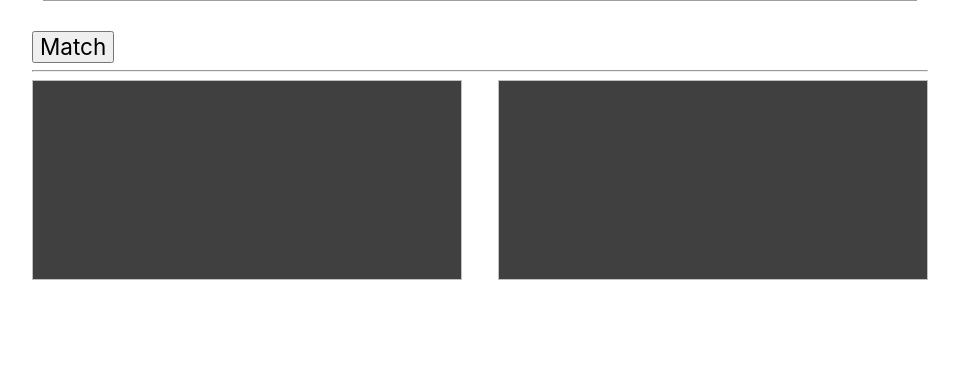
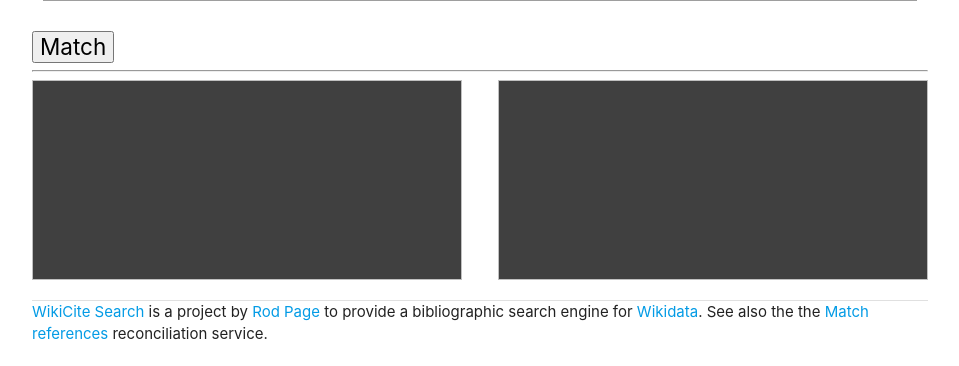
Before and after one commit to rdmpage/wikicite-search, a PHP site: page /match.html in a window 1280 px wide. Shown: the part 481-847 px from the top of the page, without its empty margins (160-1119 px from the left). Before the commit the page ends 761 px from the top, so only its background shows below. Run offline with PHP 8.4, Linux system fonts and the light colour scheme; some libraries are stand-ins or nearby versions.

Commit message:
Tweak the interface

```diff
--- a/match.html
+++ b/match.html
@@ -82,7 +82,8 @@
 
 					   		for (var j in data[i].result) {
 					   			$('#' + i + '_name').html(data[i].result[j].name);
-					   			$('#' + i + '_id').html('<a href="./api.php?id=' + data[i].result[j].id + '&format=citeproc" target="_new"><div style="width:100px;white-space: nowrap;  overflow: hidden;  text-overflow: ellipsis;">' +  data[i].result[j].id + '</div></a>');
+					   			//$('#' + i + '_id').html('<a href="./api.php?id=' + data[i].result[j].id + '&format=citeproc" target="_new"><div style="width:100px;white-space: nowrap;  overflow: hidden;  text-overflow: ellipsis;">' +  data[i].result[j].id + '</div></a>');
+					   			$('#' + i + '_id').html('<a href="./?q=' + data[i].result[j].id + '" target="_new"><div style="width:100px;white-space: nowrap;  overflow: hidden;  text-overflow: ellipsis;">' +  data[i].result[j].id + '</div></a>');
 					   			$('#' + i + '_score').html(data[i].result[j].score.toFixed(2));
 					   		}
 					   } else {
@@ -162,6 +163,17 @@ Rehn, J. A. G. 1904. Studies in old world forficulids or earwigs, and blattids o
 		</div>
 	</main>
 
+		<footer >
+			<div class="container">
+            	<div class="row">
+            	<div class="divider"></div>
+            		<a href=".">WikiCite Search</a> is a project by <a href="https://twitter.com/rdmpage">Rod Page</a>
+            		to provide a bibliographic search engine for <a href="https://www.wikidata.org/">Wikidata</a>.
+            		See also the the <a href="./match.html">Match references</a> reconciliation service.
+
+            	</div>
+            </div>
+		</footer>
 
 
 </body>
```
Also changed, not shown: index.php (+11 -7 lines).
